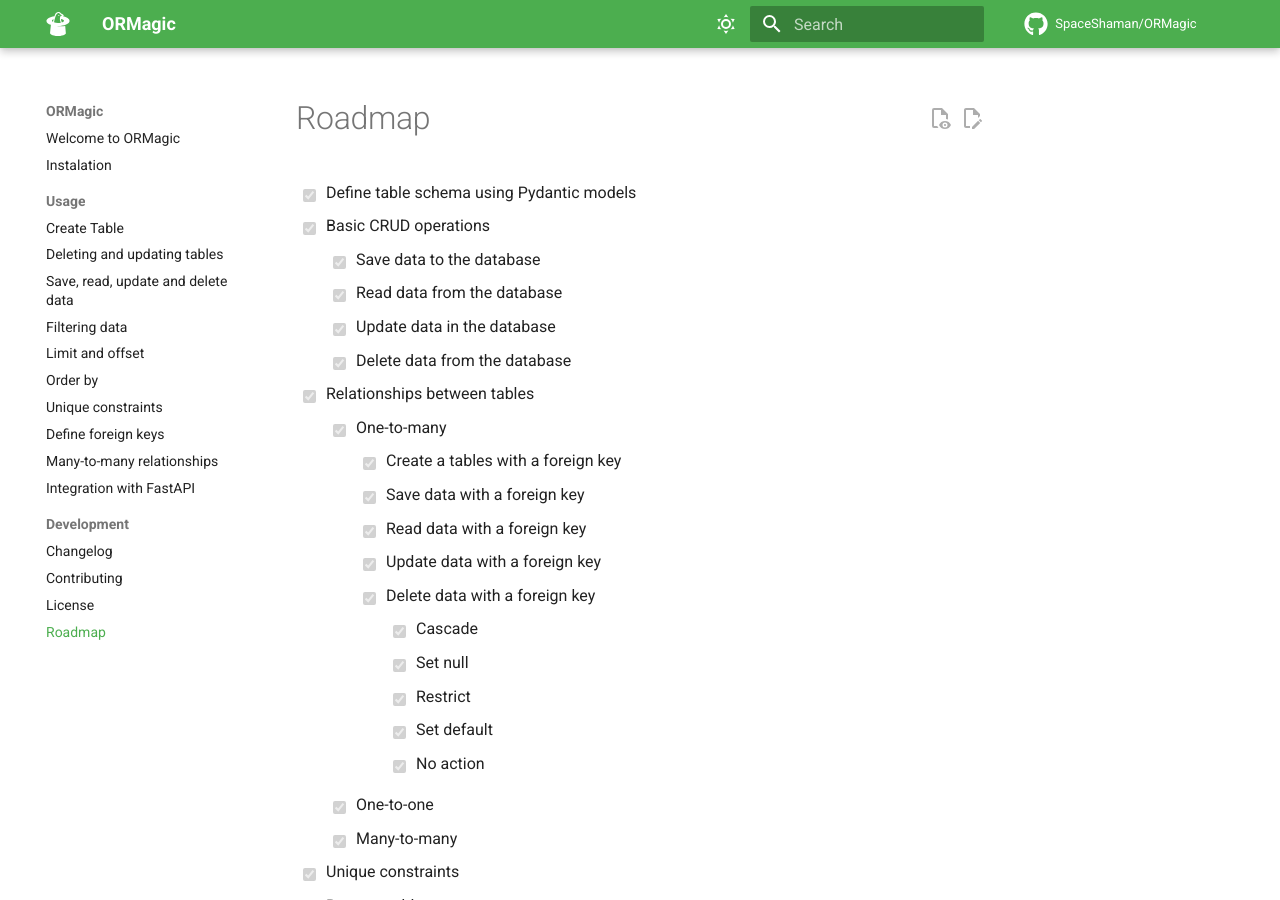
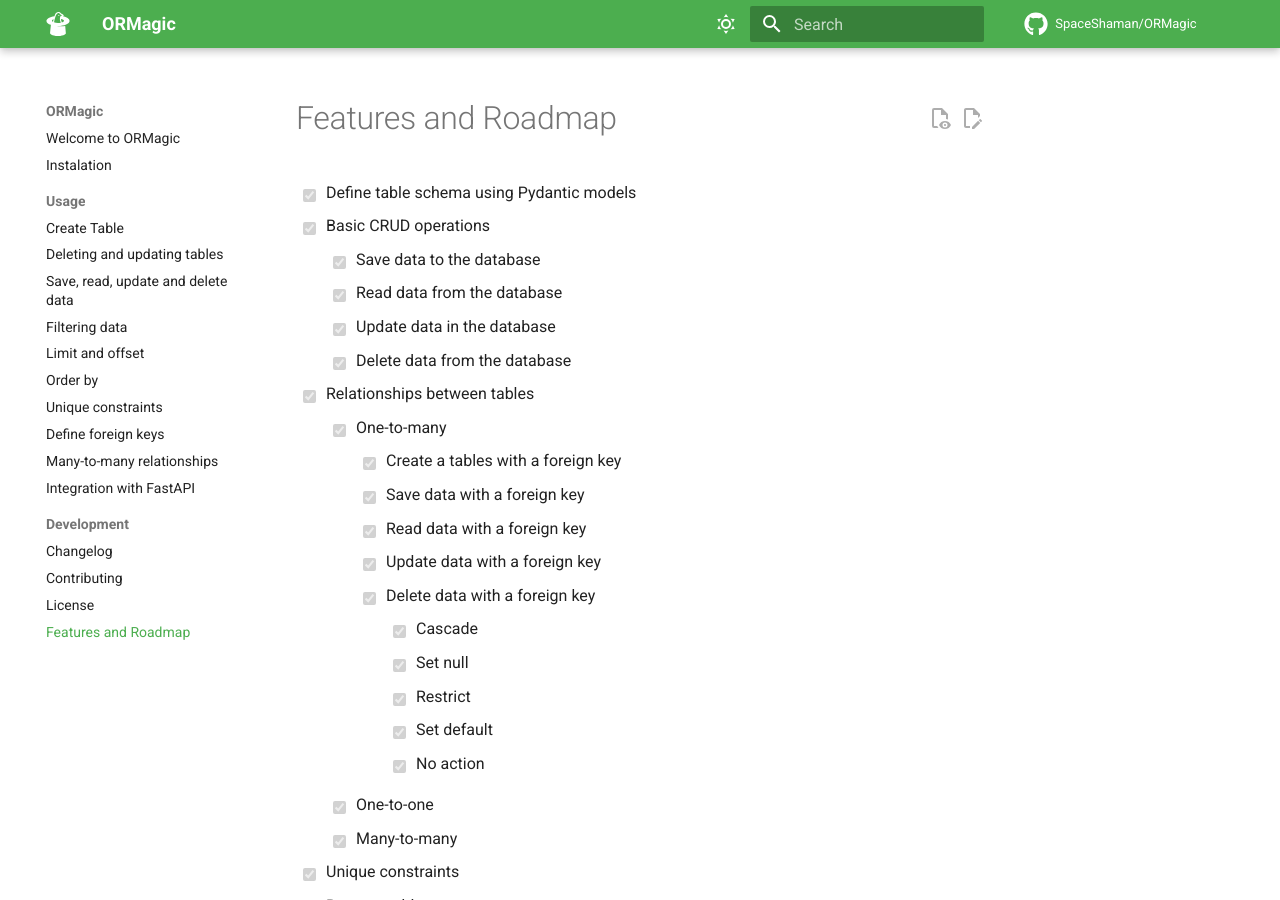
Before and after one commit to SpaceShaman/ORMagic, an MkDocs documentation site: the page built from docs/Development/roadmap.md, in a window 1280 px wide and 900 px high. Built offline with MkDocs 1.6.1 and Material for MkDocs 9.7.7, drawn with Linux system fonts in a browser that asks for light colours; comment, search, counter and statistics services are not loaded.

Commit message:
📝 (roadmap.md): update title to "Features and Roadmap" for clarity

```diff
--- a/docs/Development/roadmap.md
+++ b/docs/Development/roadmap.md
@@ -1,4 +1,4 @@
-# Roadmap
+# Features and Roadmap
 
 {%
     include-markdown "../../README.md"
```
